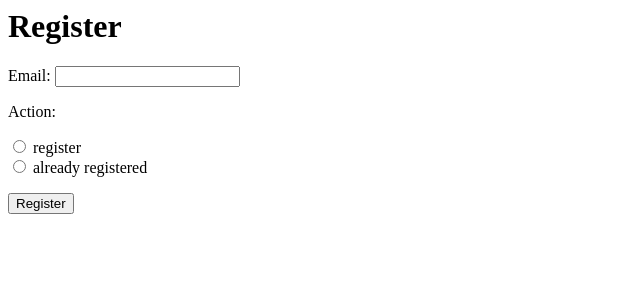
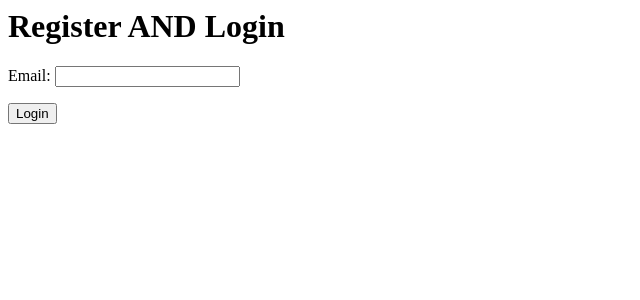
Before and after one commit to AnuragCypher/task-user-registration-login, a Django app: page /app/register/ in a window 1280 px wide. Shown: the top 300 px of the page, without its empty margins (0-640 px from the left). Run offline with Django 4.2, Linux system fonts and the light colour scheme.

Commit message:
changes to multiple files are added

```diff
--- a/templates/register.html
+++ b/templates/register.html
@@ -1,4 +1,4 @@
-<h1>Register</h1>
+<h1>Register AND Login</h1>
 {% if messages %}
 {% for message in messages %}
 <p>{{ message }}</p>
@@ -7,5 +7,5 @@
 <form method="POST">
     {% csrf_token %}
     {{ form.as_p }}
-    <button type="submit">Register</button>
+    <button type="submit">Login</button>
 </form>
--- a/user_registeration_login/forms.py
+++ b/user_registeration_login/forms.py
@@ -1,13 +1,8 @@
 from django import forms
 
 class RegistrationForm(forms.Form):
-    BUTTON_CHOICES = (
-        ('New Registeration', 'register'),
-        ('Already Registered', 'already registered'),
-    )
 
     email = forms.EmailField()
-    action = forms.ChoiceField(choices=BUTTON_CHOICES, widget=forms.RadioSelect)
 
 class OTPForm(forms.Form):
     email = forms.EmailField()
--- a/user_registeration_login/models.py
+++ b/user_registeration_login/models.py
@@ -7,6 +7,7 @@ import random
 class CustomUser(AbstractUser):
     otp = models.IntegerField(null=True)
     otp_created_at = models.DateTimeField(null=True)
+    verified = models.BooleanField(null=True)
 
     def generate_otp(self):
         self.otp = random.randint(1000, 9999)
--- a/user_registeration_login/views.py
+++ b/user_registeration_login/views.py
@@ -12,26 +12,15 @@ def register(request):
     if request.method == 'POST':
         form = RegistrationForm(request.POST)
         if form.is_valid():
-            button = form.cleaned_data['action']
-            if button == 'Already Registered':
-                return redirect('otp_verification')
             email = form.cleaned_data['email']
+
             if CustomUser.objects.filter(email=email).exists():
-                existing_user = CustomUser.objects.filter(email=email)[0]
-                existing_user.generate_otp()
 
-                send_mail(
-                    'OTP Verification',
-                    f'Your OTP is: {existing_user.otp}',
-                    sp.EMAIL_HOST_USER,
-                    [existing_user.email],
-                    fail_silently=False,
-                )
-
-                return redirect('otp_verification')
+                if CustomUser.objects.get(email=email).verified:
+                    request.session['redirected_from'] = sp.SESSION
+                    return redirect('login')
 
             else:
-
                 user = CustomUser(email=email)
                 user.generate_otp()
 
@@ -47,6 +36,7 @@ def register(request):
     else:
         form = RegistrationForm()
     return render(request, 'register.html', {'form': form})
+
 
 def otp_verification(request):
     if request.method == 'POST':
@@ -66,6 +56,8 @@ def otp_verification(request):
 
             if valid_otp == True and str(user.otp) == str(otp):
                 print("i am finally here to final response")
+                user.verified = True
+                user.save()
                 messages.success(request, 'OTP verification successful.')
                 request.session['redirected_from'] = sp.SESSION
                 return redirect('login')
```
Also changed, not shown: user_registeration_login/migrations/0003_customuser_verified.py (added).
